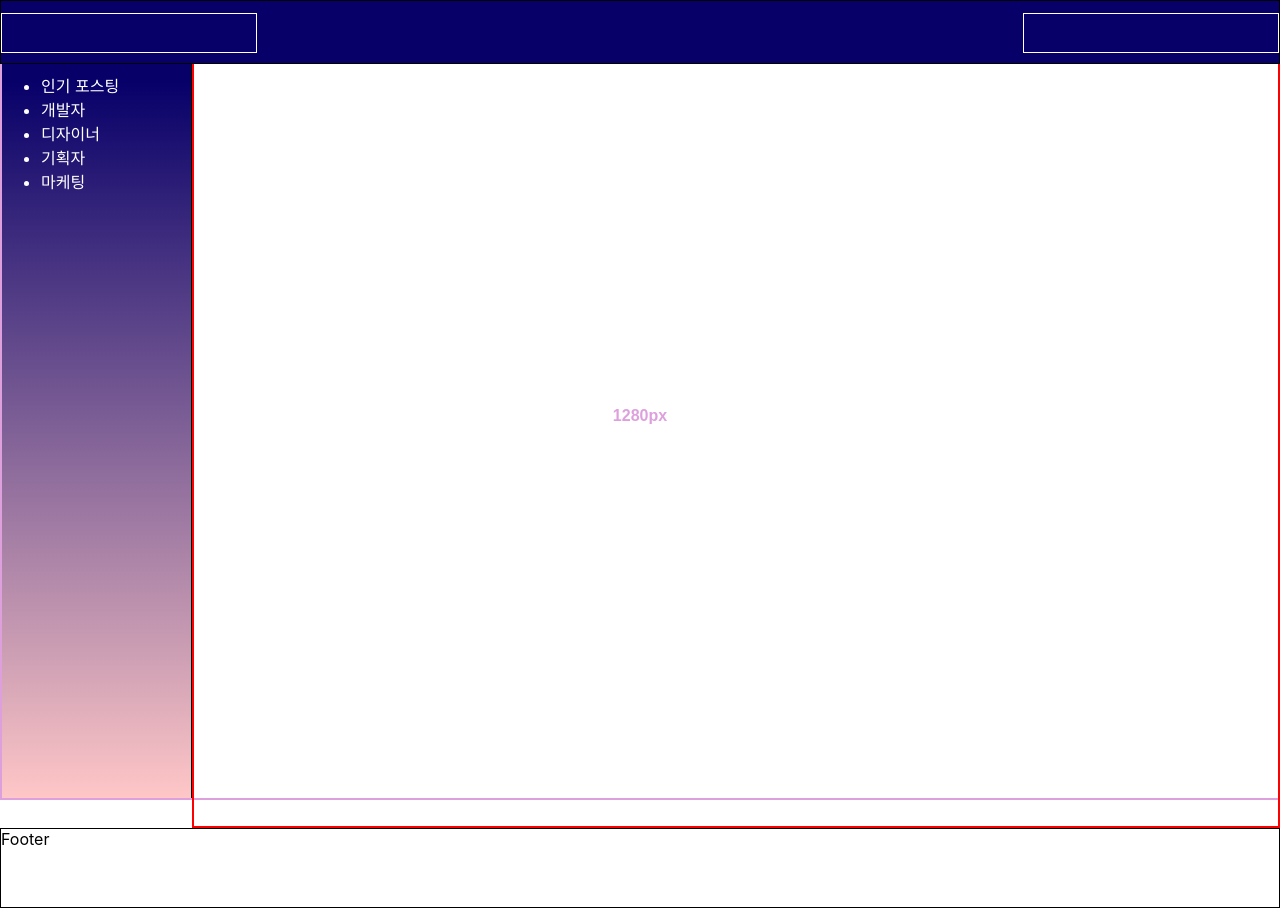
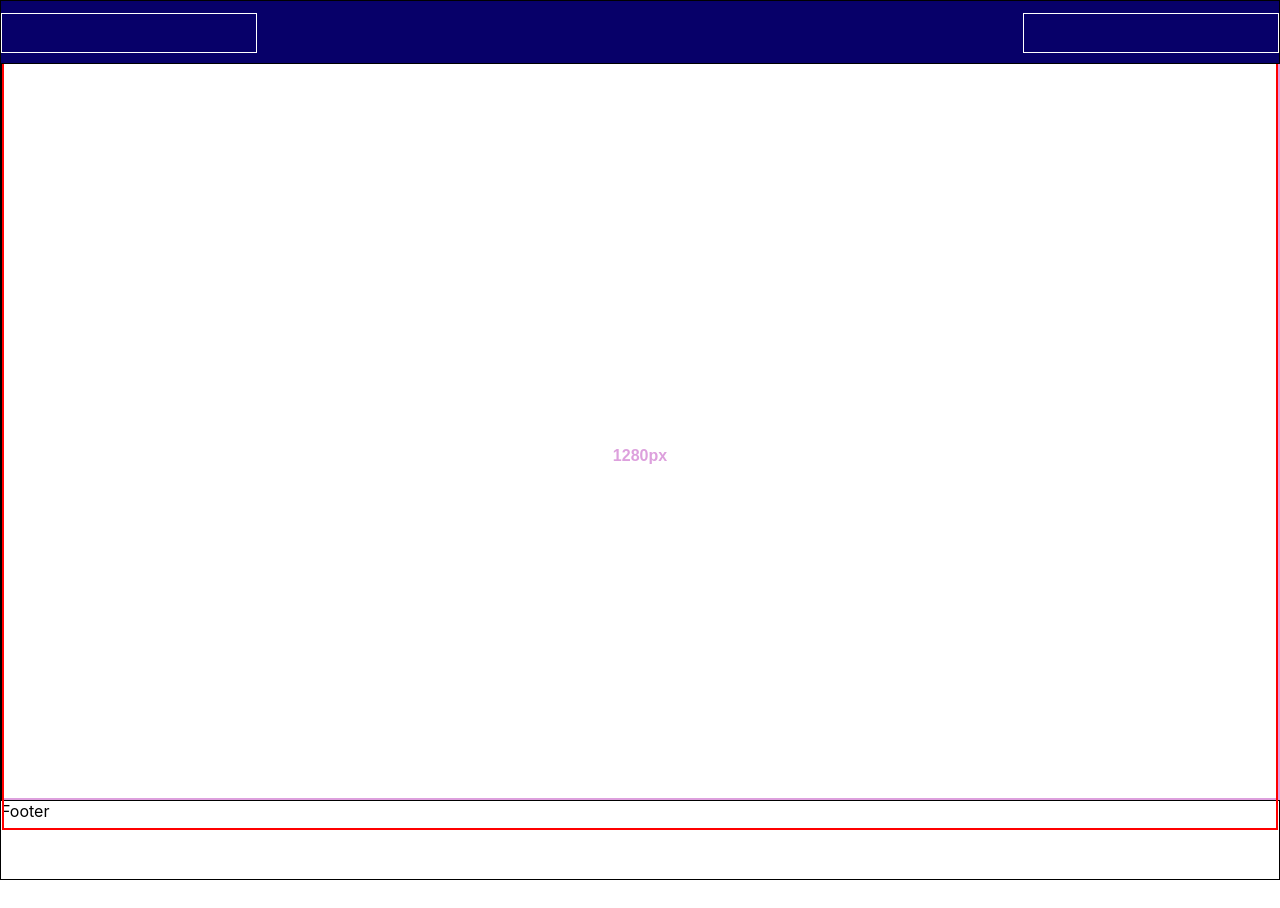
Before and after one commit to jass-ss/DS_front_test, a Next.js app: page / in a window 1280 px wide. After the commit the page ends 880 px from the top, so only its background shows below. Built offline with nearby package versions, Linux system fonts and the light colour scheme.

Commit message:
#style: 이너 사이즈 변경

```diff
--- a/component/common/Category_style.tsx
+++ b/component/common/Category_style.tsx
@@ -4,7 +4,7 @@ export const Nav = styled.nav`
 	position: fixed;
 	background: linear-gradient(rgb(7, 0, 105) 10%, rgb(255, 199, 199));
 	border: 1px solid;
-	width: 15%;
+	width: calc((100vw - 1280px) / 2);
 	height: 100vh;
 	& {
 		ul {
--- a/component/common/Layout.tsx
+++ b/component/common/Layout.tsx
@@ -23,8 +23,8 @@ function Layout({ children }: childType) {
 				<Categoty />
 				<Inner>
 					<p>1280px</p>
+					{children}
 				</Inner>
-				{children}
 			</main>
 			<Footer />
 		</StyledLayout>
--- a/component/common/Layout_style.tsx
+++ b/component/common/Layout_style.tsx
@@ -8,9 +8,7 @@ export const StyledLayout = styled.div`
 export const Inner = styled.div`
 	width: 1280px;
 	height: 100vh;
-	position: absolute;
-	left: 50%;
-	transform: translateX(-50%);
+	margin: 0 auto;
 	border: 2px solid plum;
 	p {
 		position: absolute;
--- a/component/main/Main_style.tsx
+++ b/component/main/Main_style.tsx
@@ -2,10 +2,9 @@ import styled from '@emotion/styled';
 
 export const StyledSection = styled.section`
 	position: relative;
-	width: 85%;
+	width: 100%;
 	min-height: 100vh;
 	border: 2px solid red;
-	margin-left: 15%;
 `;
 
 export const StyledNav = styled.div`
--- a/styles/global.ts
+++ b/styles/global.ts
@@ -1,7 +1,8 @@
-import { css } from "@emotion/react";
+import { css } from '@emotion/react';
 
 export const GlobalStyles = css`
-  * {
-    font-family: "Noto Sans KR", sans-serif;
-  }
+	* {
+		font-family: 'Noto Sans KR', sans-serif;
+	}
+	}
 `;
```
Also changed, not shown: pages/_app.tsx (+4 -4 lines), styles/globals.css (indentation only).
